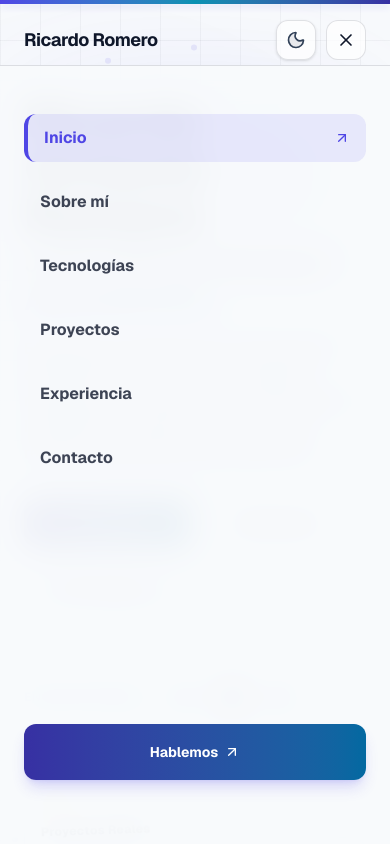
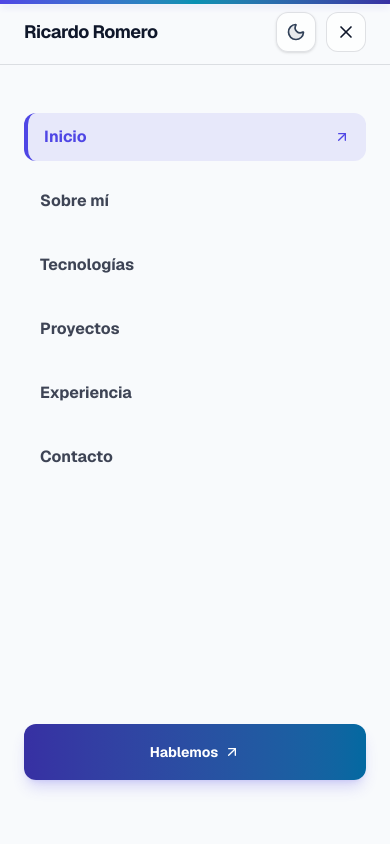
Before and after one commit to ricarromero/portfolio, a Next.js app: page / in a window 390 px wide. Both pictures are taken after a click on the button 346 px from the left and 40 px from the top of the page. Shown: the top 844 px of the page. Built offline with nearby package versions, Linux system fonts and the light colour scheme.

Commit message:
fix(mobile-menu): make mobile menu background solid to improve legibility

```diff
--- a/src/components/Navbar.tsx
+++ b/src/components/Navbar.tsx
@@ -71,7 +71,9 @@ export default function Navbar() {
   return (
     <header
       className={`fixed top-0 left-0 right-0 z-40 transition-all duration-500 ${
-        scrolled
+        isOpen
+          ? "py-3 bg-background border-b border-card-border"
+          : scrolled
           ? "py-3 glass-navbar shadow-lg shadow-black/5 dark:shadow-black/20"
           : "py-5 bg-transparent border-b border-transparent"
       }`}
@@ -148,7 +150,7 @@ export default function Navbar() {
             animate={{ opacity: 1, y: 0 }}
             exit={{ opacity: 0, y: -10 }}
             transition={{ duration: 0.3 }}
-            className="fixed inset-0 top-[65px] z-30 md:hidden bg-background/95 backdrop-blur-lg flex flex-col p-6 border-t border-card-border"
+            className="fixed inset-0 top-[65px] z-30 md:hidden bg-background flex flex-col p-6"
           >
             <nav className="flex flex-col gap-4 mt-6">
               {navLinks.map((link, index) => {
```
